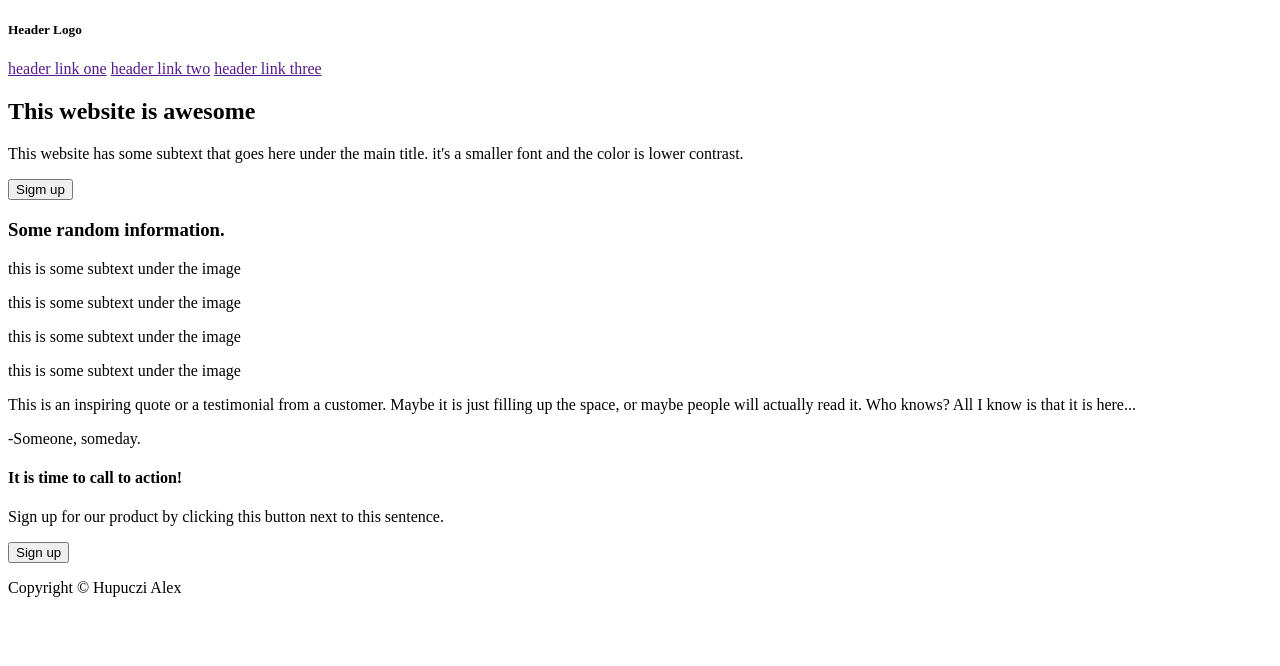
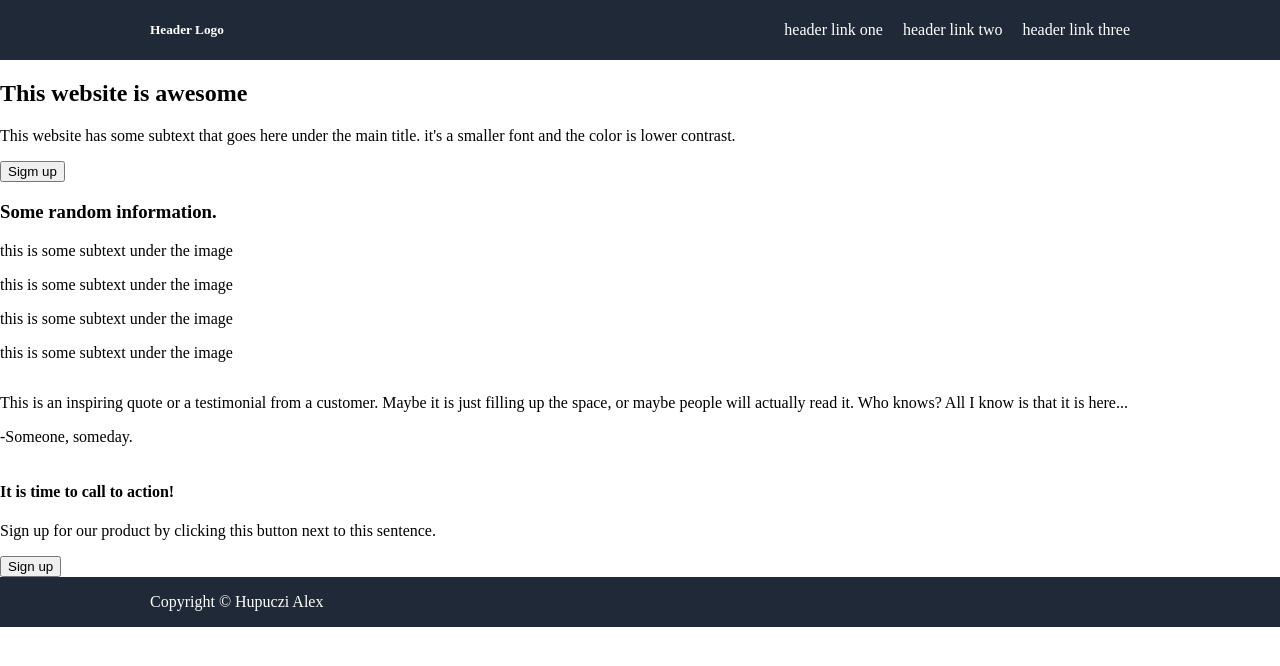
Before and after one commit to hupalex/landing-page, a plain HTML site: page index.html in a window 1280 px wide. Drawn offline with Linux system fonts and the light colour scheme.

Commit message:
Create header CSS

```diff
--- a/index.html
+++ b/index.html
@@ -11,9 +11,11 @@
     <!-- This is the part of the header and the first container of the page-->
     <header>
         <h5>Header Logo</h5>
-        <a href="">header link one</a>
-        <a href="">header link two</a>
-        <a href="">header link three</a>
+        <div class="links">
+            <a href="">header link one</a>
+            <a href="">header link two</a>
+            <a href="">header link three</a>
+        </div>
     </header>
     <div class="first-container">
         <div class="signup-container">
@@ -55,13 +57,11 @@
             <p>Sign up for our product by clicking this button next to this sentence.</p>
             <button>Sign up</button>
         </div>
+    </div>
     <!-- This is the footer of the page-->
     <footer>
         <p>Copyright &copy; Hupuczi Alex</p>
     </footer>
-    </div>
-
-
 
 </body>
 </html>
--- a/style.css
+++ b/style.css
@@ -0,0 +1,26 @@
+body{
+    display: flex;
+    flex-direction: column;
+    margin: 0;
+}
+
+header, footer{
+    display: flex;
+    align-items: center;
+    justify-content:space-between;
+    background-color: #1F2937;
+    flex: 1;
+    color: white;
+    padding-left: 150px;
+    padding-right: 150px;
+}
+
+header a{
+    text-decoration: none;
+    color: white;
+}
+
+.links{
+    display: flex;
+    gap: 20px;
+}
```
